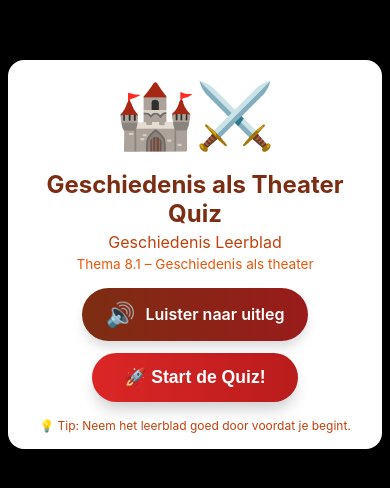
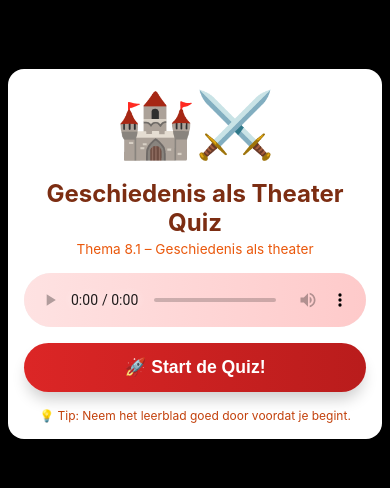
Before and after one commit to leumasejnaro/geschiedenis-als-therater, a plain HTML site: page index.html in a window 390 px wide. Shown: the part 168-656 px from the top of the page. Drawn offline with nearby package versions, Linux system fonts and the light colour scheme.

Commit message:
Update index.html

```diff
--- a/index.html
+++ b/index.html
@@ -104,25 +104,28 @@
         .start-button {
             background: linear-gradient(to right, #dc2626, #b91c1c);
             color: white;
-            padding: 20px 48px;
+            padding: 20px; /* Adjusted padding */
             border-radius: 9999px;
             font-size: 1.5rem;
             font-weight: bold;
             border: none;
             cursor: pointer;
             display: block;
-            margin: 0 auto;
+            margin: 16px auto 0; /* Adjusted margin */
             box-shadow: 0 10px 15px -3px rgba(0, 0, 0, 0.2);
             transition: all 0.3s;
+            width: 100%; /* Added width */
+            max-width: 400px; /* Added max-width to match audio player */
+            text-align: center; /* Added text-align */
         }
         @media (max-width: 640px) {
             .start-button {
-                padding: 14px 32px;
+                padding: 14px; /* Adjusted padding for mobile */
                 font-size: 1.1rem;
             }
         }
         .start-button:hover {
-            transform: scale(1.1);
+            transform: scale(1.05); /* Kept hover effect, but scale(1.1) might be too much with max-width */
             background: linear-gradient(to right, #b91c1c, #991b1b);
         }
         .tip {
@@ -144,33 +147,18 @@
             margin-top: 24px;
             margin-bottom: 16px;
         }
-        .audio-button {
-            background: linear-gradient(to right, #7c2d12, #991b1b);
-            color: white;
-            padding: 14px 32px;
-            border-radius: 9999px;
-            font-size: 1.125rem;
-            font-weight: 600;
-            border: none;
-            cursor: pointer;
-            display: flex;
-            align-items: center;
-            gap: 10px;
-            box-shadow: 0 8px 12px -2px rgba(0, 0, 0, 0.15);
-            transition: all 0.3s;
+        .audio-player {
+            width: 100%;
+            max-width: 400px;
+            outline: none;
         }
-        .audio-button:hover {
-            transform: scale(1.05);
-            background: linear-gradient(to right, #991b1b, #7f1d1d);
+        .audio-player::-webkit-media-controls-panel {
+            background: linear-gradient(to right, #fee2e2, #fecaca);
         }
         @media (max-width: 640px) {
             .audio-container {
                 margin-top: 16px;
                 margin-bottom: 12px;
-            }
-            .audio-button {
-                padding: 12px 24px;
-                font-size: 1rem;
             }
         }
         .progress-bar-container {
@@ -771,20 +759,22 @@
                         <div className="card">
                             <div className="emoji-large">🏰⚔️</div>
                             <h1 className="title">Geschiedenis als Theater Quiz</h1>
-                            <p className="subtitle">Geschiedenis Leerblad</p>
                             <p className="subtitle-small">Thema 8.1 – Geschiedenis als theater</p>
 
                             <div className="audio-container">
-                                <a
-                                    href="https://github.com/leumasejnaro/geschiedenis-als-therater/raw/refs/heads/main/Geschiedenis_Toetsheld__De_Kernbegrippen_van_de_Middeleeuwen_to.m4a"
-                                    target="_blank"
-                                    rel="noopener noreferrer"
-                                    className="audio-button"
-                                    style={{textDecoration: 'none'}}
-                                >
-                                    <span style={{fontSize: '1.5rem'}}>🔊</span>
-                                    Luister naar uitleg
-                                </a>
+                                <audio controls className="audio-player">
+                                    {/* Optie 1: MP3 als meest universele type. U moet deze link mogelijk aanpassen als u geen MP3-bestand heeft. */}
+                                    <source
+                                        src="https://raw.githubusercontent.com/leumasejnaro/geschiedenis-als-therater/main/Geschiedenis_Toetsheld__De_Kernbegrippen_van_de_Middeleeuwen_to.mp3"
+                                        type="audio/mpeg"
+                                    />
+                                    {/* Optie 2: M4A met een betere MIME type (audio/mp4) voor compatibiliteit. */}
+                                    <source
+                                        src="https://raw.githubusercontent.com/leumasejnaro/geschiedenis-als-therater/main/Geschiedenis_Toetsheld__De_Kernbegrippen_van_de_Middeleeuwen_to.m4a"
+                                        type="audio/mp4"
+                                    />
+                                    Je browser ondersteunt geen audio.
+                                </audio>
                             </div>
 
                             <button onClick={startQuiz} className="start-button">
@@ -843,7 +833,6 @@
                 <div className="container">
                     <div className="card">
                         <h1 className="title" style={{fontSize: '1.875rem', marginBottom: '4px'}}>🏰 Geschiedenis Quiz ⚔️</h1>
-                        <p className="subtitle-small" style={{fontSize: '0.75rem'}}>Geschiedenis Leerblad</p>
                         <p className="subtitle-small" style={{fontSize: '0.75rem', marginBottom: '16px'}}>Thema 8.1 – Geschiedenis als theater</p>
 
                         <div className="progress-text">
```
